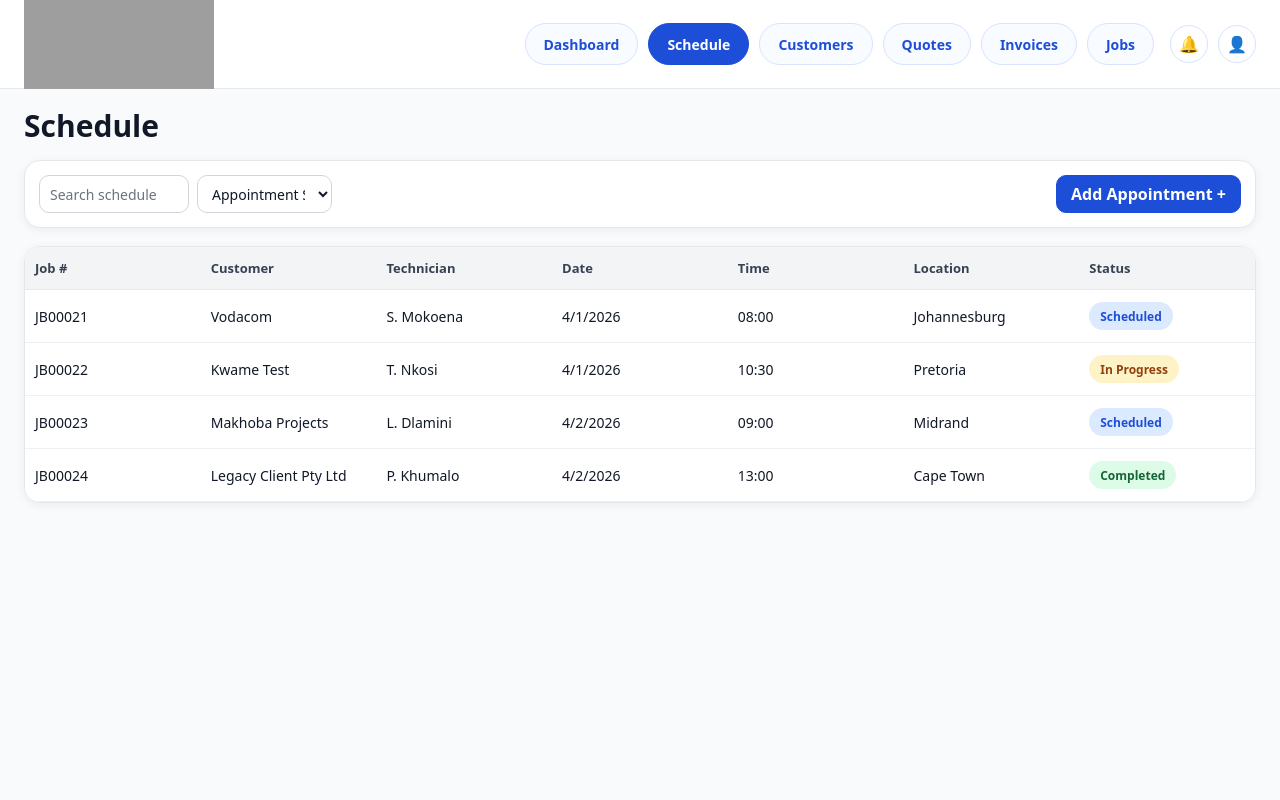
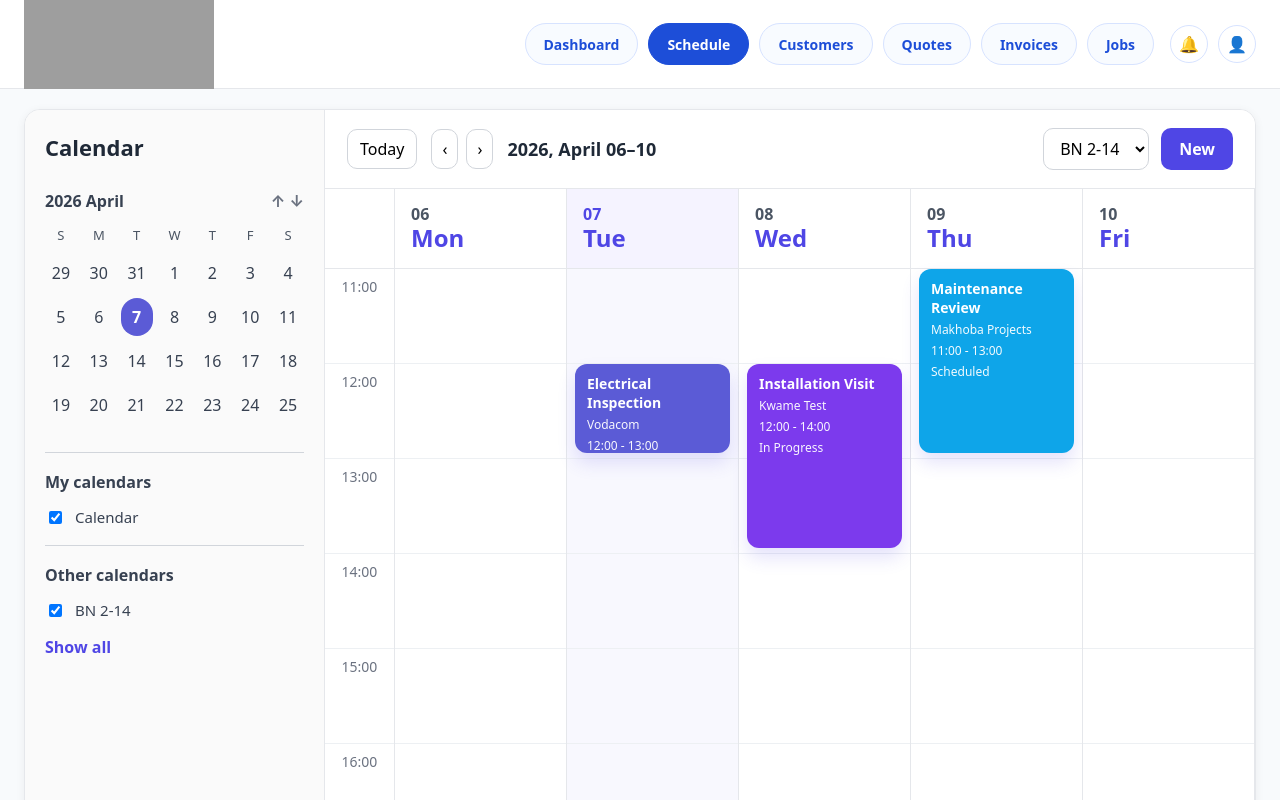
Before and after one commit to The-Kwamz/OpsCraft-Frontend---Azure, a React (Vite) app: page /schedule in a window 1280 px wide. Shown: the top 800 px of the page. Built offline with nearby package versions, Linux system fonts and the light colour scheme; no server answers; grey boxes are pictures that could not be loaded.

Commit message:
Fix schedule page build error

```diff
--- a/src/pages/Schedule.tsx
+++ b/src/pages/Schedule.tsx
@@ -4,57 +4,65 @@ type AppointmentStatus = "scheduled" | "in_progress" | "completed";
 
 type Appointment = {
   id: string;
-  jobNumber: string;
+  title: string;
+  technician: string;
   customer: string;
-  technician: string;
   date: string;
-  time: string;
-  location: string;
+  startHour: number;
+  endHour: number;
   status: AppointmentStatus;
+  color: string;
 };
 
-const mockAppointments: Appointment[] = [
+const appointments: Appointment[] = [
   {
     id: "1",
-    jobNumber: "JB00021",
+    title: "Electrical Inspection",
+    technician: "BN 2-14",
     customer: "Vodacom",
-    technician: "S. Mokoena",
-    date: "2026-04-01",
-    time: "08:00",
-    location: "Johannesburg",
+    date: "2026-04-07",
+    startHour: 12,
+    endHour: 13,
     status: "scheduled",
+    color: "#5b5bd6",
   },
   {
     id: "2",
-    jobNumber: "JB00022",
+    title: "Installation Visit",
+    technician: "BN 2-14",
     customer: "Kwame Test",
-    technician: "T. Nkosi",
-    date: "2026-04-01",
-    time: "10:30",
-    location: "Pretoria",
+    date: "2026-04-08",
+    startHour: 12,
+    endHour: 14,
     status: "in_progress",
+    color: "#7c3aed",
   },
   {
     id: "3",
-    jobNumber: "JB00023",
+    title: "Maintenance Review",
+    technician: "BN 2-14",
     customer: "Makhoba Projects",
-    technician: "L. Dlamini",
-    date: "2026-04-02",
-    time: "09:00",
-    location: "Midrand",
+    date: "2026-04-09",
+    startHour: 11,
+    endHour: 13,
     status: "scheduled",
-  },
-  {
-    id: "4",
-    jobNumber: "JB00024",
-    customer: "Legacy Client Pty Ltd",
-    technician: "P. Khumalo",
-    date: "2026-04-02",
-    time: "13:00",
-    location: "Cape Town",
-    status: "completed",
+    color: "#0ea5e9",
   },
 ];
+
+const weekDays = [
+  { label: "Mon", day: "06", date: "2026-04-06" },
+  { label: "Tue", day: "07", date: "2026-04-07" },
+  { label: "Wed", day: "08", date: "2026-04-08" },
+  { label: "Thu", day: "09", date: "2026-04-09" },
+  { label: "Fri", day: "10", date: "2026-04-10" },
+];
+
+const timeSlots = [11, 12, 13, 14, 15, 16];
+
+function formatHour(hour: number) {
+  return `${hour}:00`;
+}
 
 function getStatusLabel(status: AppointmentStatus) {
   switch (status) {
@@ -69,126 +77,439 @@ function getStatusLabel(status: AppointmentStatus) {
   }
 }
 
-function getStatusClass(status: AppointmentStatus) {
-  switch (status) {
-    case "scheduled":
-      return "status-booked";
-    case "in_progress":
-      return "status-in-progress";
-    case "completed":
-      return "status-completed";
-    default:
-      return "status-booked";
-  }
-}
-
 export default function Schedule() {
-  const [search, setSearch] = useState("");
-  const [statusFilter, setStatusFilter] = useState("");
+  const selectedDate = "2026-04-07";
+  const [selectedTech, setSelectedTech] = useState("BN 2-14");
 
   const filteredAppointments = useMemo(() => {
-    let result = [...mockAppointments];
-
-    const query = search.trim().toLowerCase();
-    if (query) {
-      result = result.filter((appointment) => {
-        return (
-          appointment.jobNumber.toLowerCase().includes(query) ||
-          appointment.customer.toLowerCase().includes(query) ||
-          appointment.technician.toLowerCase().includes(query) ||
-          appointment.location.toLowerCase().includes(query)
-        );
-      });
-    }
-
-    if (statusFilter) {
-      result = result.filter((appointment) => appointment.status === statusFilter);
-    }
-
-    return result;
-  }, [search, statusFilter]);
+    return appointments.filter((item) => item.technician === selectedTech);
+  }, [selectedTech]);
 
   return (
     <div className="jobs-page">
-      <div className="jobs-topbar">
-        <div className="jobs-topbar-left">
-          <h1 className="jobs-page-title">Schedule</h1>
+      <div
+        className="jobs-table-card"
+        style={{
+          padding: 0,
+          overflow: "hidden",
+        }}
+      >
+        <div
+          style={{
+            display: "grid",
+            gridTemplateColumns: "300px 1fr",
+            minHeight: "760px",
+          }}
+        >
+          <aside
+            style={{
+              borderRight: "1px solid #e5e7eb",
+              background: "#fafafa",
+              padding: "22px 20px",
+            }}
+          >
+            <h2
+              style={{
+                marginTop: 0,
+                marginBottom: 28,
+                fontSize: 22,
+                fontWeight: 800,
+                color: "#1f2937",
+              }}
+            >
+              Calendar
+            </h2>
+
+            <div
+              style={{
+                display: "flex",
+                justifyContent: "space-between",
+                alignItems: "center",
+                marginBottom: 14,
+                fontWeight: 700,
+                color: "#374151",
+              }}
+            >
+              <span>2026 April</span>
+              <span style={{ color: "#6b7280" }}>↑ ↓</span>
+            </div>
+
+            <div
+              style={{
+                display: "grid",
+                gridTemplateColumns: "repeat(7, 1fr)",
+                gap: 6,
+                textAlign: "center",
+                marginBottom: 10,
+                fontSize: 13,
+                color: "#4b5563",
+              }}
+            >
+              {["S", "M", "T", "W", "T", "F", "S"].map((item) => (
+                <div key={item}>{item}</div>
+              ))}
+            </div>
+
+            <div
+              style={{
+                display: "grid",
+                gridTemplateColumns: "repeat(7, 1fr)",
+                gap: 6,
+                textAlign: "center",
+                marginBottom: 28,
+              }}
+            >
+              {["29", "30", "31", "1", "2", "3", "4"].map((item) => (
+                <div key={item} style={{ padding: "8px 0", color: "#374151" }}>
+                  {item}
+                </div>
+              ))}
+              {["5", "6", "7", "8", "9", "10", "11"].map((item) => {
+                const isSelected = item === "7";
+                return (
+                  <div
+                    key={item}
+                    style={{
+                      padding: "8px 0",
+                      borderRadius: 999,
+                      background: isSelected ? "#5b5bd6" : "transparent",
+                      color: isSelected ? "#fff" : "#374151",
+                      fontWeight: isSelected ? 700 : 500,
+                    }}
+                  >
+                    {item}
+                  </div>
+                );
+              })}
+              {["12", "13", "14", "15", "16", "17", "18"].map((item) => (
+                <div key={item} style={{ padding: "8px 0", color: "#374151" }}>
+                  {item}
+                </div>
+              ))}
+              {["19", "20", "21", "22", "23", "24", "25"].map((item) => (
+                <div key={item} style={{ padding: "8px 0", color: "#374151" }}>
+                  {item}
+                </div>
+              ))}
+            </div>
+
+            <div
+              style={{
+                borderTop: "1px solid #d1d5db",
+                paddingTop: 18,
+                marginBottom: 18,
+              }}
+            >
+              <div
+                style={{
+                  fontWeight: 700,
+                  fontSize: 16,
+                  color: "#374151",
+                  marginBottom: 14,
+                }}
+              >
+                My calendars
+              </div>
+
+              <label
+                style={{
+                  display: "flex",
+                  alignItems: "center",
+                  gap: 10,
+                  fontSize: 15,
+                  color: "#374151",
+                }}
+              >
+                <input type="checkbox" checked readOnly />
+                <span>Calendar</span>
+              </label>
+            </div>
+
+            <div
+              style={{
+                borderTop: "1px solid #d1d5db",
+                paddingTop: 18,
+              }}
+            >
+              <div
+                style={{
+                  fontWeight: 700,
+                  fontSize: 16,
+                  color: "#374151",
+                  marginBottom: 14,
+                }}
+              >
+                Other calendars
+              </div>
+
+              <label
+                style={{
+                  display: "flex",
+                  alignItems: "center",
+                  gap: 10,
+                  fontSize: 15,
+                  color: "#374151",
+                  marginBottom: 16,
+                }}
+              >
+                <input type="checkbox" checked readOnly />
+                <span>{selectedTech}</span>
+              </label>
+
+              <button
+                type="button"
+                style={{
+                  border: "none",
+                  background: "transparent",
+                  color: "#4f46e5",
+                  fontWeight: 600,
+                  cursor: "pointer",
+                  padding: 0,
+                }}
+              >
+                Show all
+              </button>
+            </div>
+          </aside>
+
+          <section
+            style={{
+              background: "#fff",
+            }}
+          >
+            <div
+              style={{
+                display: "flex",
+                justifyContent: "space-between",
+                alignItems: "center",
+                padding: "18px 22px",
+                borderBottom: "1px solid #e5e7eb",
+              }}
+            >
+              <div
+                style={{
+                  display: "flex",
+                  alignItems: "center",
+                  gap: 14,
+                  flexWrap: "wrap",
+                }}
+              >
+                <button
+                  type="button"
+                  style={{
+                    border: "1px solid #d1d5db",
+                    background: "#fff",
+                    borderRadius: 10,
+                    padding: "8px 12px",
+                    cursor: "pointer",
+                  }}
+                >
+                  Today
+                </button>
+
+                <div style={{ display: "flex", gap: 8 }}>
+                  <button
+                    type="button"
+                    style={{
+                      border: "1px solid #d1d5db",
+                      background: "#fff",
+                      borderRadius: 10,
+                      padding: "8px 10px",
+                      cursor: "pointer",
+                    }}
+                  >
+                    ‹
+                  </button>
+                  <button
+                    type="button"
+                    style={{
+                      border: "1px solid #d1d5db",
+                      background: "#fff",
+                      borderRadius: 10,
+                      padding: "8px 10px",
+                      cursor: "pointer",
+                    }}
+                  >
+                    ›
+                  </button>
+                </div>
+
+                <div
+                  style={{
+                    fontSize: 18,
+                    fontWeight: 700,
+                    color: "#1f2937",
+                  }}
+                >
+                  2026, April 06–10
                 </div>
               </div>
 
-      <section className="jobs-toolbar-card">
-        <div className="jobs-toolbar-row">
-          <div className="jobs-toolbar-left">
-            <input
-              className="jobs-search-input"
-              placeholder="Search schedule"
-              value={search}
-              onChange={(e) => setSearch(e.target.value)}
-            />
+              <div
+                style={{
+                  display: "flex",
+                  alignItems: "center",
+                  gap: 12,
+                }}
+              >
+                <select
+                  value={selectedTech}
+                  onChange={(e) => setSelectedTech(e.target.value)}
+                  style={{
+                    border: "1px solid #d1d5db",
+                    borderRadius: 10,
+                    padding: "8px 12px",
+                    background: "#fff",
+                  }}
+                >
+                  <option value="BN 2-14">BN 2-14</option>
+                </select>
 
-            <select
-              className="jobs-select"
-              value={statusFilter}
-              onChange={(e) => setStatusFilter(e.target.value)}
+                <button
+                  type="button"
+                  style={{
+                    background: "#4f46e5",
+                    color: "#fff",
+                    border: "none",
+                    borderRadius: 10,
+                    padding: "10px 18px",
+                    fontWeight: 700,
+                    cursor: "pointer",
+                  }}
                 >
-              <option value="">Appointment Status</option>
-              <option value="scheduled">Scheduled</option>
-              <option value="in_progress">In Progress</option>
-              <option value="completed">Completed</option>
-            </select>
-          </div>
-
-          <div className="jobs-toolbar-right">
-            <button type="button" className="jobs-primary-button">
-              Add Appointment +
+                  New
                 </button>
               </div>
             </div>
-      </section>
 
-      <section className="jobs-table-card">
-        <div className="jobs-table-wrap">
-          <table className="jobs-table">
-            <thead>
-              <tr>
-                <th>Job #</th>
-                <th>Customer</th>
-                <th>Technician</th>
-                <th>Date</th>
-                <th>Time</th>
-                <th>Location</th>
-                <th>Status</th>
-              </tr>
-            </thead>
+            <div
+              style={{
+                display: "grid",
+                gridTemplateColumns: "70px repeat(5, 1fr)",
+                minHeight: "690px",
+              }}
+            >
+              <div style={{ borderRight: "1px solid #e5e7eb" }}>
+                <div
+                  style={{
+                    height: 80,
+                    borderBottom: "1px solid #e5e7eb",
+                  }}
+                />
+                {timeSlots.map((hour) => (
+                  <div
+                    key={hour}
+                    style={{
+                      height: 95,
+                      borderBottom: "1px solid #edf0f3",
+                      paddingTop: 8,
+                      textAlign: "center",
+                      color: "#6b7280",
+                      fontSize: 14,
+                    }}
+                  >
+                    {formatHour(hour)}
+                  </div>
+                ))}
+              </div>
 
-            <tbody>
-              {filteredAppointments.length === 0 ? (
-                <tr>
-                  <td colSpan={7} className="jobs-empty-state">
-                    No appointments found.
-                  </td>
-                </tr>
-              ) : (
-                filteredAppointments.map((appointment) => (
-                  <tr key={appointment.id}>
-                    <td>{appointment.jobNumber}</td>
-                    <td>{appointment.customer}</td>
-                    <td>{appointment.technician}</td>
-                    <td>{new Date(appointment.date).toLocaleDateString()}</td>
-                    <td>{appointment.time}</td>
-                    <td>{appointment.location}</td>
-                    <td>
-                      <span className={`jobs-status-pill ${getStatusClass(appointment.status)}`}>
-                        {getStatusLabel(appointment.status)}
-                      </span>
-                    </td>
-                  </tr>
-                ))
-              )}
-            </tbody>
-          </table>
+              {weekDays.map((day) => (
+                <div
+                  key={day.date}
+                  style={{
+                    position: "relative",
+                    borderRight: "1px solid #e5e7eb",
+                  }}
+                >
+                  <div
+                    style={{
+                      height: 80,
+                      borderBottom: "1px solid #e5e7eb",
+                      padding: "14px 16px",
+                      background: selectedDate === day.date ? "#f5f3ff" : "#fff",
+                    }}
+                  >
+                    <div
+                      style={{
+                        fontSize: 16,
+                        fontWeight: 700,
+                        color: selectedDate === day.date ? "#4f46e5" : "#4b5563",
+                      }}
+                    >
+                      {day.day}
+                    </div>
+                    <div
+                      style={{
+                        fontSize: 24,
+                        fontWeight: 700,
+                        color: "#4f46e5",
+                        lineHeight: 1.1,
+                      }}
+                    >
+                      {day.label}
+                    </div>
+                  </div>
+
+                  {timeSlots.map((hour) => (
+                    <div
+                      key={`${day.date}-${hour}`}
+                      style={{
+                        height: 95,
+                        borderBottom: "1px solid #edf0f3",
+                        background:
+                          selectedDate === day.date ? "rgba(91,91,214,0.04)" : "#fff",
+                      }}
+                    />
+                  ))}
+
+                  {filteredAppointments
+                    .filter((item) => item.date === day.date)
+                    .map((item) => {
+                      const top = 80 + (item.startHour - timeSlots[0]) * 95;
+                      const height = (item.endHour - item.startHour) * 95 - 6;
+
+                      return (
+                        <div
+                          key={item.id}
+                          style={{
+                            position: "absolute",
+                            left: 8,
+                            right: 8,
+                            top,
+                            height,
+                            background: item.color,
+                            color: "#fff",
+                            borderRadius: 12,
+                            padding: "10px 12px",
+                            boxShadow: "0 10px 18px rgba(79,70,229,0.15)",
+                            overflow: "hidden",
+                          }}
+                        >
+                          <div
+                            style={{
+                              fontSize: 14,
+                              fontWeight: 700,
+                              marginBottom: 4,
+                            }}
+                          >
+                            {item.title}
+                          </div>
+                          <div style={{ fontSize: 12, opacity: 0.95 }}>{item.customer}</div>
+                          <div style={{ fontSize: 12, opacity: 0.95, marginTop: 4 }}>
+                            {formatHour(item.startHour)} - {formatHour(item.endHour)}
+                          </div>
+                          <div style={{ fontSize: 12, opacity: 0.95, marginTop: 4 }}>
+                            {getStatusLabel(item.status)}
+                          </div>
+                        </div>
+                      );
+                    })}
+                </div>
+              ))}
             </div>
           </section>
         </div>
+      </div>
+    </div>
   );
 }
```
Lines whose indentation alone changed are shown as unchanged.
